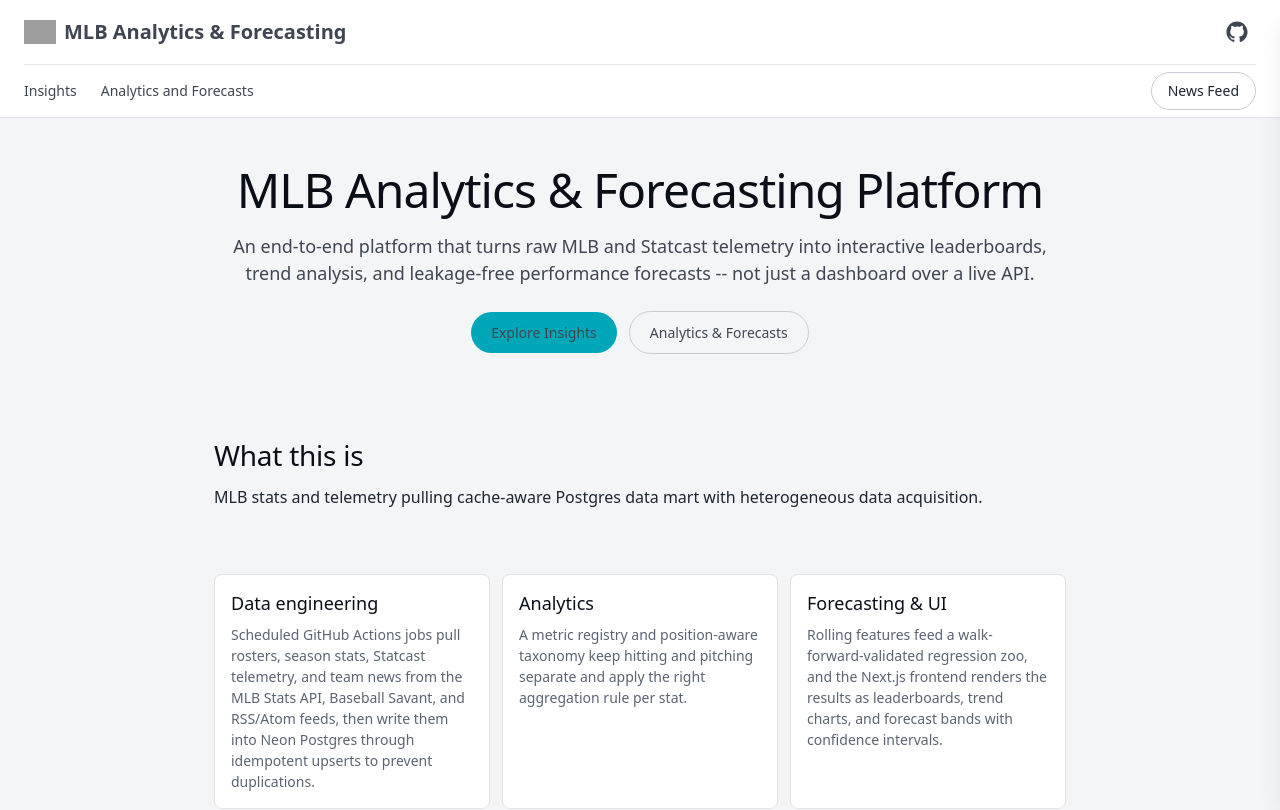
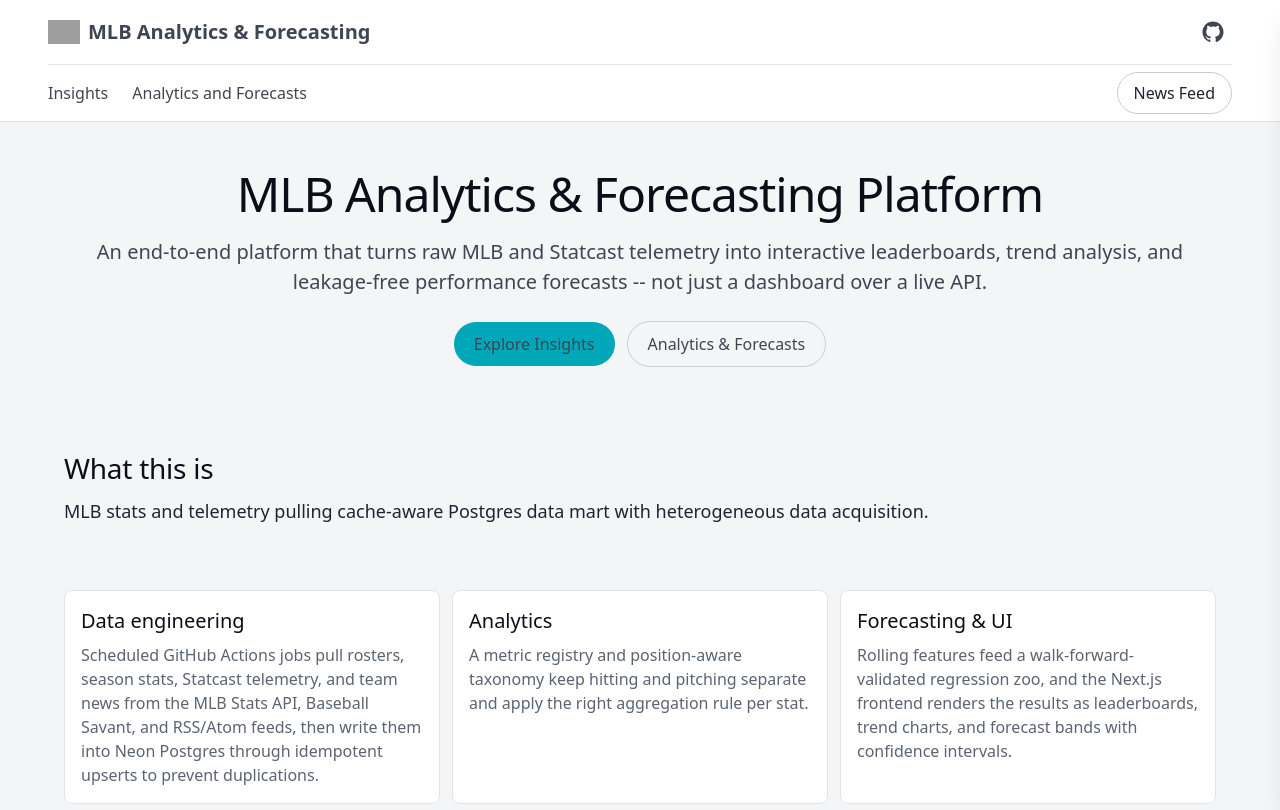
Before and after one commit to A-Kuo/MLB-Analytics-and-Forecasting-App, a Next.js app: page / in a window 1280 px wide. Shown: the top 810 px of the page. Built offline with nearby package versions, Linux system fonts and the light colour scheme; no server answers; grey boxes are pictures that could not be loaded.

Commit message:
Font and width increase

```diff
--- a/app/analytics/page.tsx
+++ b/app/analytics/page.tsx
@@ -133,7 +133,7 @@
   const acronymByMetric = Object.fromEntries(metrics);
 
   return (
-    <div className="mx-auto flex max-w-[1600px] flex-col gap-xl px-6 py-xl">
+    <div className="mx-auto flex max-w-[2400px] flex-col gap-xl px-6 lg:px-12 py-xl">
       <div>
         <h1 className="text-heading-1 text-ink-deep">Analytics and Forecasts</h1>
         <p className="text-subtitle text-slate">
--- a/app/globals.css
+++ b/app/globals.css
@@ -194,64 +194,64 @@
   letter-spacing: -0.25px;
 }
 @utility text-heading-4 {
-  font-size: 22px;
+  font-size: 24px;
   font-weight: 500;
   line-height: 1.30;
 }
 @utility text-heading-5 {
-  font-size: 18px;
+  font-size: 20px;
   font-weight: 500;
   line-height: 1.40;
 }
 @utility text-subtitle {
-  font-size: 18px;
+  font-size: 20px;
   font-weight: 400;
   line-height: 1.50;
 }
 @utility text-body-md {
-  font-size: 16px;
+  font-size: 18px;
   font-weight: 400;
   line-height: 1.55;
 }
 @utility text-body-md-medium {
-  font-size: 16px;
+  font-size: 18px;
   font-weight: 500;
   line-height: 1.55;
 }
 @utility text-body-sm {
-  font-size: 14px;
+  font-size: 16px;
   font-weight: 400;
   line-height: 1.50;
 }
 @utility text-body-sm-medium {
-  font-size: 14px;
+  font-size: 16px;
   font-weight: 500;
   line-height: 1.50;
 }
 @utility text-caption {
-  font-size: 13px;
+  font-size: 15px;
   font-weight: 400;
   line-height: 1.40;
 }
 @utility text-caption-bold {
-  font-size: 13px;
+  font-size: 15px;
   font-weight: 600;
   line-height: 1.40;
 }
 @utility text-micro {
-  font-size: 12px;
+  font-size: 14px;
   font-weight: 500;
   line-height: 1.40;
 }
 @utility text-micro-uppercase {
-  font-size: 11px;
+  font-size: 13px;
   font-weight: 600;
   line-height: 1.40;
   letter-spacing: 1px;
   text-transform: uppercase;
 }
 @utility text-button-md {
-  font-size: 14px;
+  font-size: 16px;
   font-weight: 500;
   line-height: 1.30;
 }
--- a/app/insights/page.tsx
+++ b/app/insights/page.tsx
@@ -36,7 +36,7 @@
   }, [selectedTeamIds, setTeamIds]);
 
   return (
-    <div className="mx-auto flex max-w-[1600px] flex-col gap-xl px-6 py-xl">
+    <div className="mx-auto flex max-w-[2400px] flex-col gap-xl px-6 lg:px-12 py-xl">
       <div>
         <h1 className="text-heading-1 text-ink-deep">Insights</h1>
         <p className="text-subtitle text-slate">Season leaderboards by metric, across the teams you select.</p>
@@ -67,7 +67,7 @@
 
             <div>
               <h3 className="mb-sm text-heading-4 text-ink">Hitting</h3>
-              <div className="grid grid-cols-1 gap-sm md:grid-cols-2 xl:grid-cols-3">
+              <div className="grid grid-cols-1 gap-sm md:grid-cols-2 xl:grid-cols-3 2xl:grid-cols-4">
                 {HITTING_METRICS.map(([key, acronym]) => (
                   <LeaderboardExpander
                     key={key}
@@ -84,7 +84,7 @@
 
             <div>
               <h3 className="mb-sm text-heading-4 text-ink">Pitching</h3>
-              <div className="grid grid-cols-1 gap-sm md:grid-cols-2 xl:grid-cols-3">
+              <div className="grid grid-cols-1 gap-sm md:grid-cols-2 xl:grid-cols-3 2xl:grid-cols-4">
                 {PITCHING_METRICS.map(([key, acronym]) => (
                   <LeaderboardExpander
                     key={key}
--- a/app/page.tsx
+++ b/app/page.tsx
@@ -31,7 +31,7 @@
 
 export default function HomePage() {
   return (
-    <div className="mx-auto flex max-w-[900px] flex-col gap-section px-6 py-xl">
+    <div className="mx-auto flex max-w-[1200px] flex-col gap-section px-6 py-xl">
       <section className="flex flex-col gap-md py-lg text-center">
         <h1 className="text-heading-1 text-ink-deep">MLB Analytics &amp; Forecasting Platform</h1>
         <p className="text-subtitle text-slate">
--- a/components/nav/TopNav.tsx
+++ b/components/nav/TopNav.tsx
@@ -24,7 +24,7 @@
 
   return (
     <header className="sticky top-0 z-50 border-b border-hairline bg-surface">
-      <div className="mx-auto flex w-full max-w-[1280px] flex-col px-6">
+      <div className="mx-auto flex w-full max-w-[2400px] flex-col px-6 lg:px-12">
         {/* Logo row -- above the tab selection below, not beside it */}
         <div className="flex h-16 items-center">
           <Link href="/" className="flex items-center gap-2 text-xl font-bold text-ink-deep">
@@ -54,8 +54,8 @@
                   href={link.href}
                   className={
                     active
-                      ? "border-b-2 border-accent-blue py-4 text-sm font-medium text-ink-deep"
-                      : "py-4 text-sm font-medium text-steel transition-colors duration-(--duration-sm) ease-(--ease-primary) hover:text-ink-deep"
+                      ? "border-b-2 border-accent-blue py-4 text-base font-medium text-ink-deep"
+                      : "py-4 text-base font-medium text-steel transition-colors duration-(--duration-sm) ease-(--ease-primary) hover:text-ink-deep"
                   }
                 >
                   {link.label}
@@ -66,7 +66,7 @@
           <button
             type="button"
             onClick={onToggleNews}
-            className="rounded-full border border-hairline-strong px-4 py-2 text-sm font-medium text-ink transition-colors duration-(--duration-sm) ease-(--ease-primary) hover:bg-surface-soft"
+            className="rounded-full border border-hairline-strong px-4 py-2 text-base font-medium text-ink transition-colors duration-(--duration-sm) ease-(--ease-primary) hover:bg-surface-soft"
           >
             News Feed
           </button>
--- a/components/scoreboard/LiveScoreboard.tsx
+++ b/components/scoreboard/LiveScoreboard.tsx
@@ -45,7 +45,7 @@
   return (
     <div className="flex items-center justify-between gap-1.5">
       <div className="flex items-center gap-1.5 overflow-hidden">
-        {team && <Image src={team.logo_url} alt="" width={14} height={14} unoptimized />}
+        {team && <Image src={team.logo_url} alt="" width={18} height={18} unoptimized />}
         <span className="truncate text-micro font-semibold text-ink-deep">{team?.abbreviation ?? "--"}</span>
       </div>
       <span className={`font-mono text-body-sm-medium ${highlight ? "text-accent-blue" : "text-ink-deep"}`}>
@@ -62,7 +62,7 @@
   const isFinal = game.status === "final";
 
   return (
-    <div className="flex h-full w-44 flex-none items-center justify-between gap-2 border-r border-hairline px-3 transition-colors duration-(--duration-xs) ease-(--ease-primary) hover:bg-surface-soft">
+    <div className="flex h-full w-52 flex-none items-center justify-between gap-2 border-r border-hairline px-3 transition-colors duration-(--duration-xs) ease-(--ease-primary) hover:bg-surface-soft">
       <div className="flex w-[62%] flex-col justify-center gap-0.5">
         <TeamRow team={away} score={game.awayScore} highlight={isLive && game.awayScore > game.homeScore} />
         <TeamRow team={home} score={game.homeScore} highlight={isLive && game.homeScore > game.awayScore} />
@@ -130,7 +130,7 @@
   if (error || (games && games.length === 0)) return null;
 
   return (
-    <div className="flex h-14 w-full select-none items-center border-b border-hairline bg-canvas text-xs">
+    <div className="flex h-16 w-full select-none items-center border-b border-hairline bg-canvas text-xs">
       <div className="flex h-full flex-none items-center border-r border-hairline px-4 text-body-sm-medium text-ink-deep">
         {dateLabel}
       </div>
```
Also changed, not shown: design-tokens.json (+12 -12 lines).
